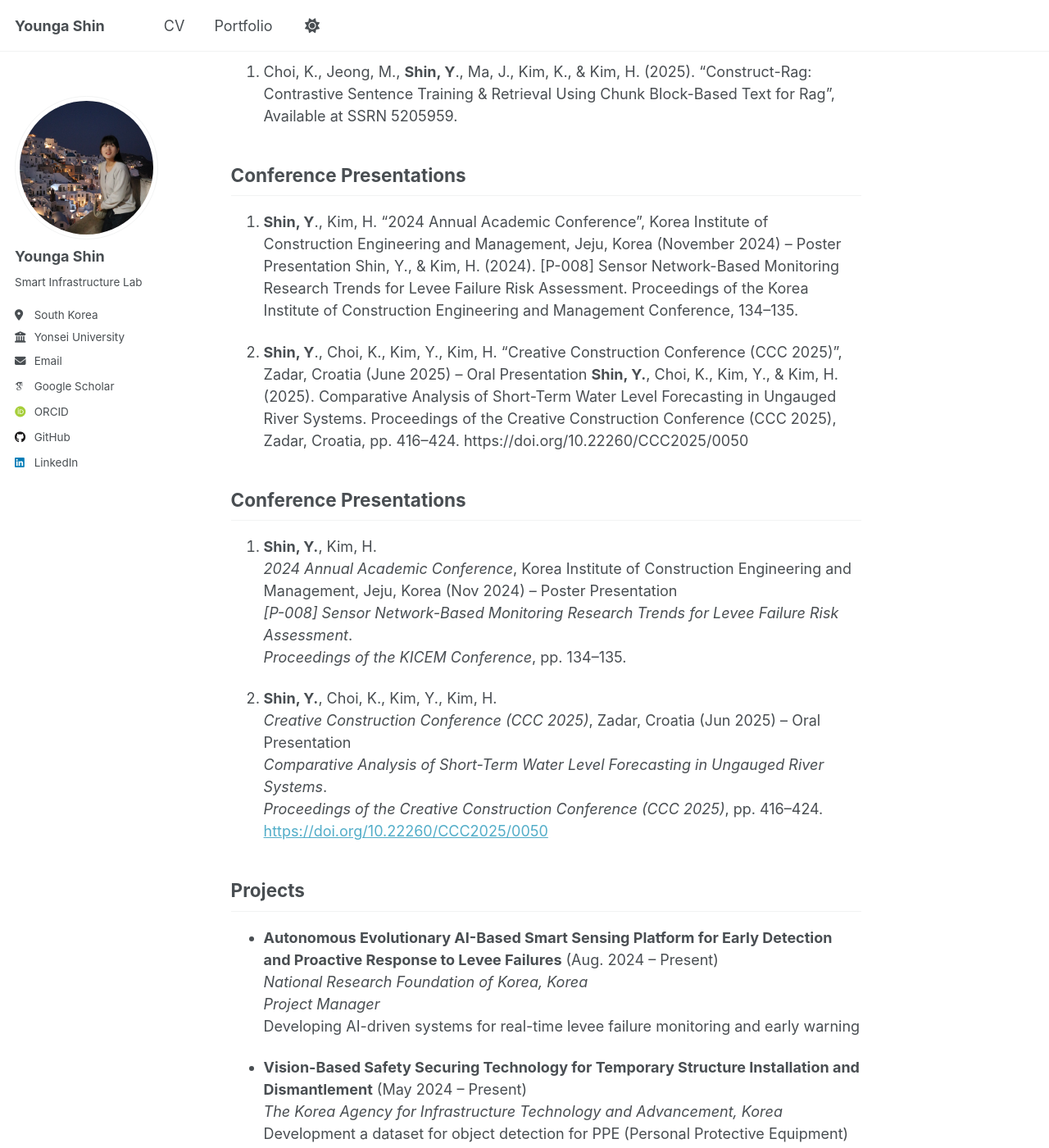
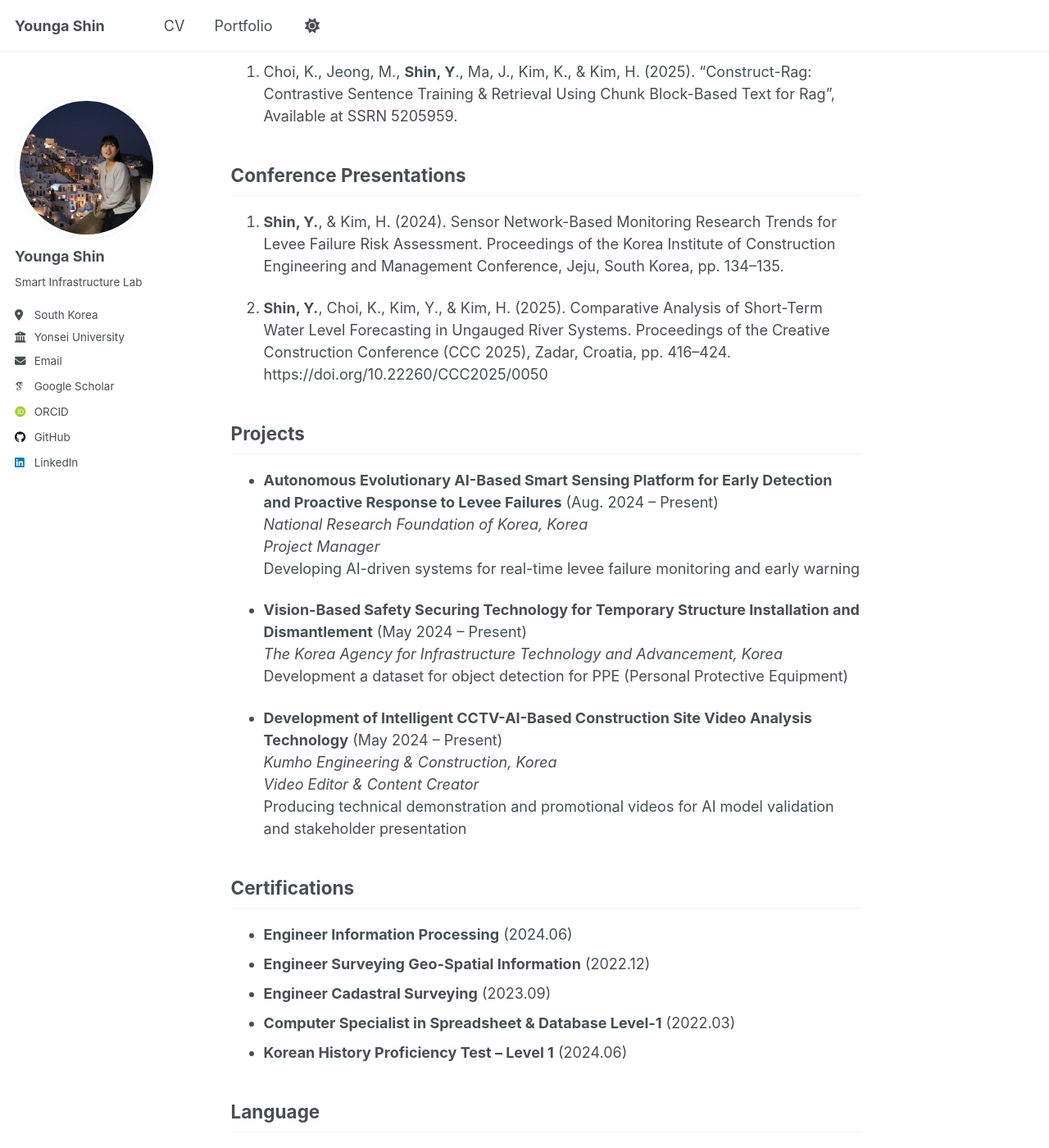
Before and after one commit to shinyounga/shinyounga.github.io, a Jekyll site: the page built from _pages/about.md, in a window 1280 px wide and 1400 px high, scrolled down 1314 px. Shown: the whole window at 82% size. Built offline with Jekyll 4.4.1, drawn with Linux system fonts in a browser that asks for light colours; some web fonts are replaced.

Commit message:
Update about.md

```diff
--- a/_pages/about.md
+++ b/_pages/about.md
@@ -51,25 +51,9 @@
 
 ## Conference Presentations
 
-1. **Shin, Y**., Kim, H. "2024 Annual Academic Conference", Korea Institute of Construction Engineering and Management, Jeju, Korea (November 2024) – Poster Presentation
-Shin, Y., & Kim, H. (2024). [P-008] Sensor Network-Based Monitoring Research Trends for Levee Failure Risk Assessment. Proceedings of the Korea Institute of Construction Engineering and Management Conference, 134–135.
+1. **Shin, Y.**, & Kim, H. (2024). Sensor Network-Based Monitoring Research Trends for Levee Failure Risk Assessment. Proceedings of the Korea Institute of Construction Engineering and Management Conference, Jeju, South Korea, pp. 134–135.
 
-2. **Shin, Y**., Choi, K., Kim, Y., Kim, H. "Creative Construction Conference (CCC 2025)", Zadar, Croatia (June 2025) – Oral Presentation
-**Shin, Y.**, Choi, K., Kim, Y., & Kim, H. (2025). Comparative Analysis of Short-Term Water Level Forecasting in Ungauged River Systems. Proceedings of the Creative Construction Conference (CCC 2025), Zadar, Croatia, pp. 416–424. https://doi.org/10.22260/CCC2025/0050
-
-
-## Conference Presentations
-
-1. **Shin, Y.**, Kim, H.
-   *2024 Annual Academic Conference*, Korea Institute of Construction Engineering and Management, Jeju, Korea (Nov 2024) – Poster Presentation
-   *[P-008] Sensor Network-Based Monitoring Research Trends for Levee Failure Risk Assessment*.
-   *Proceedings of the KICEM Conference*, pp. 134–135.
-
-2. **Shin, Y.**, Choi, K., Kim, Y., Kim, H.
-   *Creative Construction Conference (CCC 2025)*, Zadar, Croatia (Jun 2025) – Oral Presentation
-   *Comparative Analysis of Short-Term Water Level Forecasting in Ungauged River Systems*.
-   *Proceedings of the Creative Construction Conference (CCC 2025)*, pp. 416–424.
-   [https://doi.org/10.22260/CCC2025/0050](https://doi.org/10.22260/CCC2025/0050)
+2. **Shin, Y.**, Choi, K., Kim, Y., & Kim, H. (2025). Comparative Analysis of Short-Term Water Level Forecasting in Ungauged River Systems. Proceedings of the Creative Construction Conference (CCC 2025), Zadar, Croatia, pp. 416–424. https://doi.org/10.22260/CCC2025/0050
 
 
 ## Projects
```
